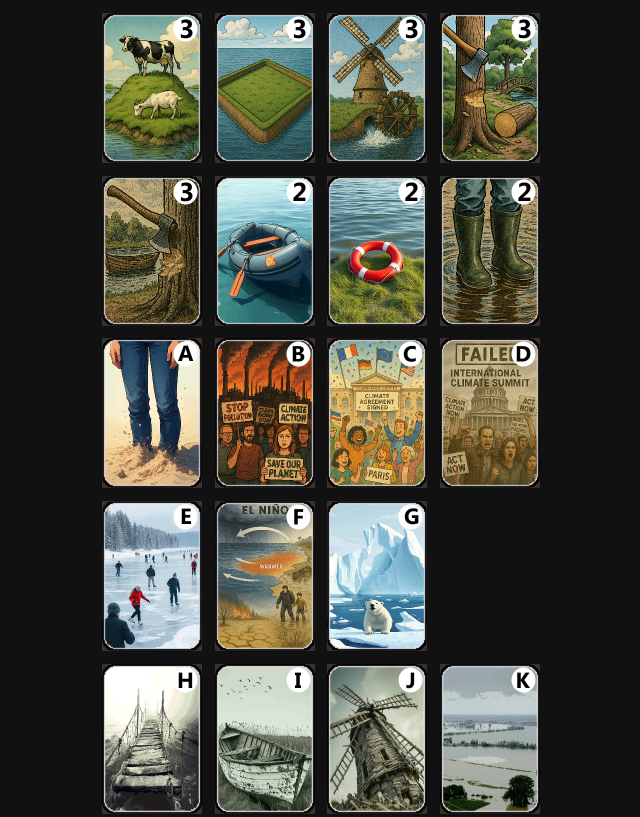
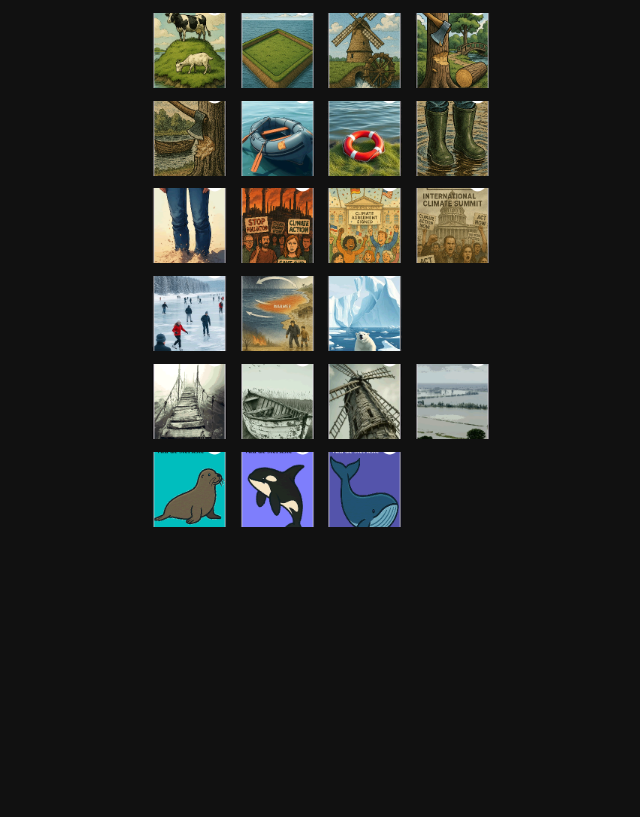
Before and after one commit to BG-NTTW-2025/Kaarten, a plain HTML site: page index.html in a window 1280 px wide. Shown: the top 817 px of the page, without its empty margins (319-959 px from the left). Drawn offline with Linux system fonts and the light colour scheme.

Commit message:
Update index.html

```diff
--- a/index.html
+++ b/index.html
@@ -24,8 +24,8 @@
     }
 
     .thumb {
-      width: 100px;
-      height: 150px;
+      width: 75px;
+      height: 75px;
       object-fit: cover;
       cursor: pointer;
       background-color: #333;
```
